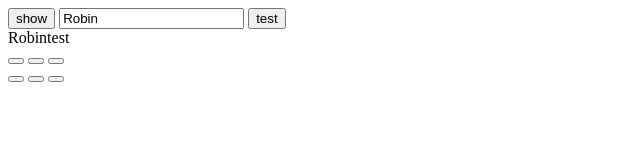
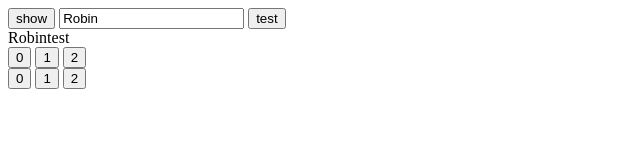
Before and after one commit to RobinWeitzel/the-simple-framework, a website: page index.html in a window 1280 px wide. Shown: the whole page, without its empty margins (0-640 px from the left). Drawn offline with Linux system fonts and the light colour scheme.

Commit message:
added if

```diff
--- a/index.html
+++ b/index.html
@@ -16,10 +16,12 @@
         <input tsf-value="name" tsf-bind-boolean-attribute-disabled="this.status ? 'Robin' === this.name : false" />
         <button tsf-bind-attribute-status="this.status" tsf-bind-function-click="this.click">test</button>
         <div tsf-html="this.name" tsf-html-render="this.render"></div>
-        <div tsf-for-of="test of testArray">
+        <div tsf-for-of="test of testArray" tsf-if="this.name === 'Robin'">
+            <tsf-b-view>
                 <div tsf-for-of="t of tt">
-                    <button tsf-html="local.test.index" tsf-bind-function-click="this.click"></button>
+                    <button tsf-html="local.t.index" tsf-bind-function-click="this.click"></button>
                 </div>
+            </tsf-b-view>
         </div>
     </tsf-document-overview>
 
@@ -35,7 +37,6 @@
                 this.state.status = false;
                 this.state.html = "test";
                 this.state.testArray = [1, 2];
-                this.state.tt = [3, 4, 5];
             }
 
             test(e, val) {
--- a/the-simple-framework.js
+++ b/the-simple-framework.js
@@ -146,6 +146,45 @@ class TSFView extends HTMLElement {
 
     attachBindings(elem) {
         const objects = this.getRelevantChildren(elem);
+
+        // Set up ifs
+        for (const obj of objects.filter(e => Array.from(e.attributes).filter(({ name, value }) => name.startsWith('tsf-if')).length)) {
+                const attributeValue = obj.getAttribute('tsf-if');; // Value to be evaluated
+                const controllerVariables = [];
+                const objectVariables = [];
+
+                const controllerVariablesRegex = /this\.(.[A-z|_]+)/g;
+                const objectVariablesRegex = /local\.(.[A-z|_|\.]+)/g;
+
+                let match;
+                while ((match = controllerVariablesRegex.exec(attributeValue)) !== null) {
+                    controllerVariables.push(match[1]);
+                }
+
+                while ((match = objectVariablesRegex.exec(attributeValue)) !== null) {
+                    objectVariables.push(match[1]);
+                }
+
+                const display = obj.getAttribute('tsf-if-display') || "block";
+
+                // Set initial value
+                if (this.eval(attributeValue, obj, controllerVariables, objectVariables)) {
+                    obj.style.display = display;
+                } else {
+                    obj.style.display = "none";
+                }
+                // Listen for changes in the JS variable and transfer them to the DOM
+                for (const variableName of controllerVariables) {
+                    const f = () => {
+                        if (this.eval(attributeValue, obj, controllerVariables, objectVariables)) {
+                            obj.style.display = display;
+                        } else {
+                            obj.style.display = "none";
+                        }
+                    };
+                    this.state.registerDomChangeListener(variableName, f);
+                }
+        }
 
         // Set up value binding
         for (const obj of objects.filter(e => Array.from(e.attributes).filter(({ name, value }) => name === 'tsf-value').length)) {
```
